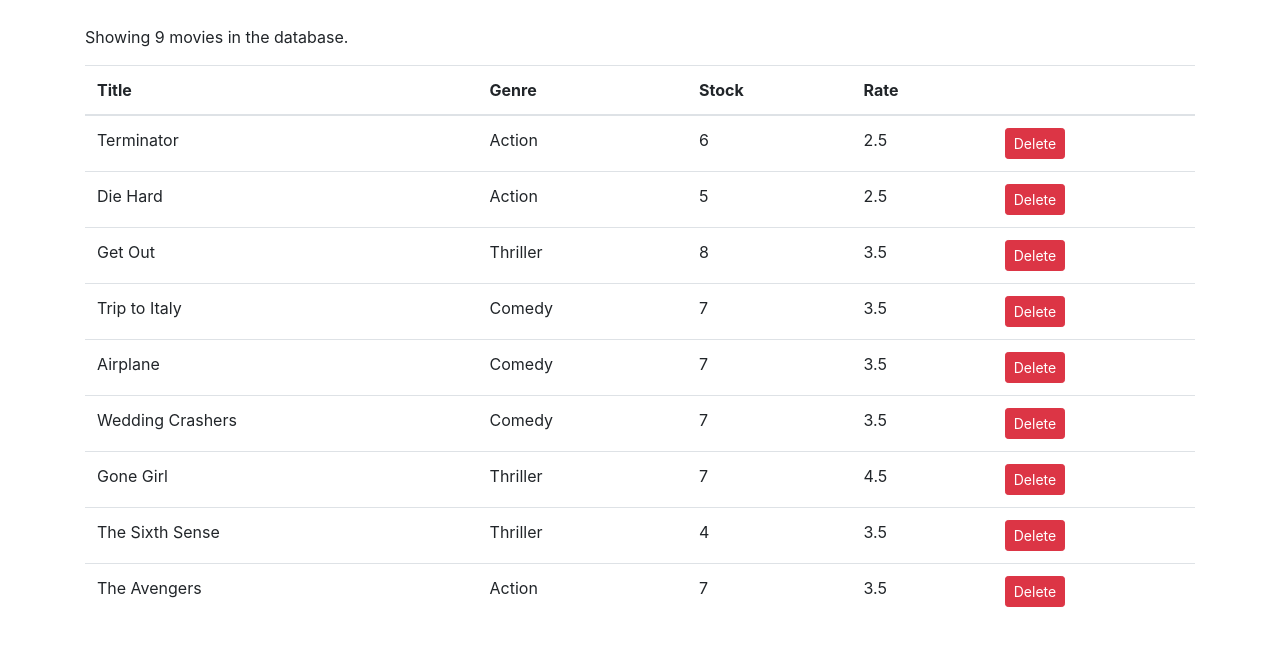
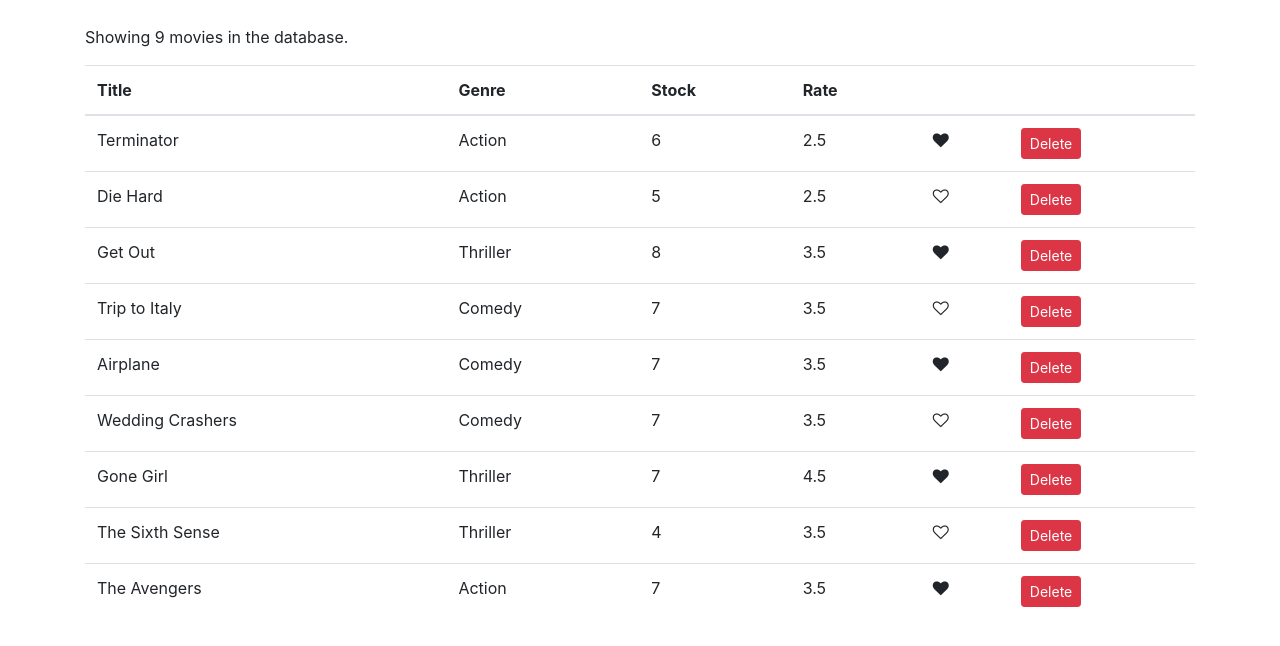
Before and after one commit to ahmedbouzana/ReactJS-Movies-Table, a React (Create React App) app: page / in a window 1280 px wide. Shown: the top 646 px of the page. Built offline with nearby package versions, Linux system fonts and the light colour scheme.

Commit message:
AddLikeIcon

```diff
--- /dev/null
+++ b/src/components/common/like.jsx
@@ -0,0 +1,16 @@
+import React from 'react';
+
+const Like = props => {
+        let classes = "fa fa-heart";
+        if (!props.liked) classes +="-o";
+
+        return (
+            <i
+                className={classes}
+                onClick={props.onClick}
+                style={{cursor : "pointer"}}
+                aria-hidden="true"/>
+        );
+    }
+
+export default Like;
--- a/src/components/movies.jsx
+++ b/src/components/movies.jsx
@@ -1,5 +1,6 @@
 import React, { Component } from 'react';
 import {getMovies} from '../services/movieService';
+import Like from './common/like';
 
 class Movies extends Component {
     state = { movies:getMovies()  }
@@ -7,7 +8,15 @@
 handleDelete = (movie) =>{
     const movies = this.state.movies.filter(m => m._id !== movie._id);
     this.setState({movies});
-}
+};
+
+handleLike= movie =>{
+    const movies = [...this.state.movies];
+    const index = movies.indexOf(movie);
+    movies[index] = {...movies[index]};
+    movies[index].liked = !movies[index].liked;
+    this.setState({movies});
+};
 
     render() {
 
@@ -27,6 +36,7 @@
                             <th>Stock</th>
                             <th>Rate</th>
                             <th></th>
+                            <th></th>
                         </tr>
                     </thead>
                     <tbody>
@@ -36,6 +46,9 @@
                                 <td>{movie.genre.name}</td>
                                 <td>{movie.numberInStock}</td>
                                 <td>{movie.dailyRentalRate}</td>
+                                <td>
+                                    <Like liked={movie.liked} onClick={() => this.handleLike(movie)}/>
+                                </td>
                                 <td>
                                     <button onClick={() => this.handleDelete(movie)} className="btn btn-danger btn-sm">Delete</button>
                                 </td>
--- a/src/services/movieService.js
+++ b/src/services/movieService.js
@@ -7,63 +7,72 @@
     genre: { _id: "615", name: "Action" },
     numberInStock: 6,
     dailyRentalRate: 2.5,
-    publishDate: "2018-01-03T19:04:28.809Z"
+    publishDate: "2018-01-03T19:04:28.809Z",
+    liked: true
   },
   {
     _id: "2",
     title: "Die Hard",
     genre: { _id: "615", name: "Action" },
     numberInStock: 5,
-    dailyRentalRate: 2.5
+    dailyRentalRate: 2.5,
+    liked: false
   },
   {
     _id: "3",
     title: "Get Out",
     genre: { _id: "619", name: "Thriller" },
     numberInStock: 8,
-    dailyRentalRate: 3.5
+    dailyRentalRate: 3.5,
+    liked: true
   },
   {
     _id: "4",
     title: "Trip to Italy",
     genre: { _id: "617", name: "Comedy" },
     numberInStock: 7,
-    dailyRentalRate: 3.5
+    dailyRentalRate: 3.5,
+    liked: false
   },
   {
     _id: "5",
     title: "Airplane",
     genre: { _id: "617", name: "Comedy" },
     numberInStock: 7,
-    dailyRentalRate: 3.5
+    dailyRentalRate: 3.5,
+    liked: true
   },
   {
     _id: "6",
     title: "Wedding Crashers",
     genre: { _id: "617", name: "Comedy" },
     numberInStock: 7,
-    dailyRentalRate: 3.5
+    dailyRentalRate: 3.5,
+    liked: false
   },
   {
     _id: "7",
     title: "Gone Girl",
     genre: { _id: "619", name: "Thriller" },
     numberInStock: 7,
-    dailyRentalRate: 4.5
+    dailyRentalRate: 4.5,
+    liked: true
   },
   {
     _id: "8",
     title: "The Sixth Sense",
     genre: { _id: "619", name: "Thriller" },
     numberInStock: 4,
-    dailyRentalRate: 3.5
+    dailyRentalRate: 3.5,
+    liked: false
   },
   {
     _id: "9",
     title: "The Avengers",
     genre: { _id: "615", name: "Action" },
     numberInStock: 7,
-    dailyRentalRate: 3.5
+    dailyRentalRate: 3.5,
+    liked: true
   }
 ];
 
```
